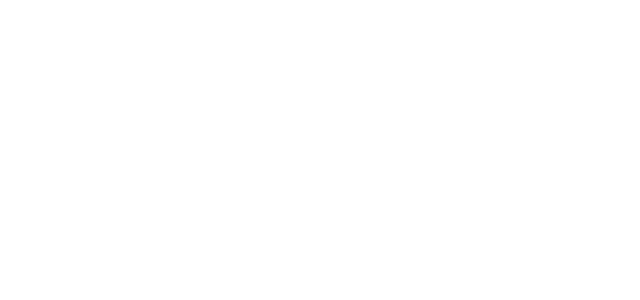
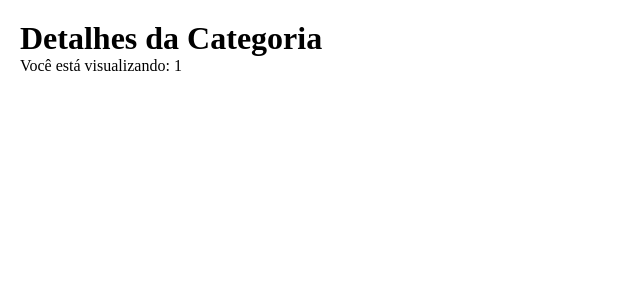
Before and after one commit to vivereTeam/vivere-front, a React (Vite) app: page /category-list/1 in a window 1280 px wide. Before the commit this address had no page. Shown: the top 300 px of the page, without its empty margins (0-640 px from the left). Built offline with nearby package versions, Linux system fonts and the light colour scheme.

Commit message:
feat: improve route path logic for category
Set category list as the index route, making CategoryListPage load by default at /category-list, while specific categories remain accessible via /category-list/:category

```diff
--- a/src/pages/home/AppRoutes.jsx
+++ b/src/pages/home/AppRoutes.jsx
@@ -1,13 +1,21 @@
 import { BrowserRouter as Router, Routes, Route } from "react-router-dom";
-import CategoriaPage from "./CategoriaPage";
 import Home from "./index";
+import CategoryPage from "./CategoryPage";
+import CategoryListPage from "./CategoryListPage";
 
 function AppRoutes() {
     return (
         <Router>
             <Routes>
+                {/* Página inicial */}
                 <Route path="/" element={<Home />} />
-                <Route path="/PaginaInicial/:category" element={<CategoriaPage />} />
+
+                <Route path="/category-list">
+                    {/* Categorias */}
+                    <Route index element={<CategoryListPage />} />
+                    <Route path=":category" element={<CategoryPage />} />
+                </Route>
+
             </Routes>
         </Router>
     );
```
